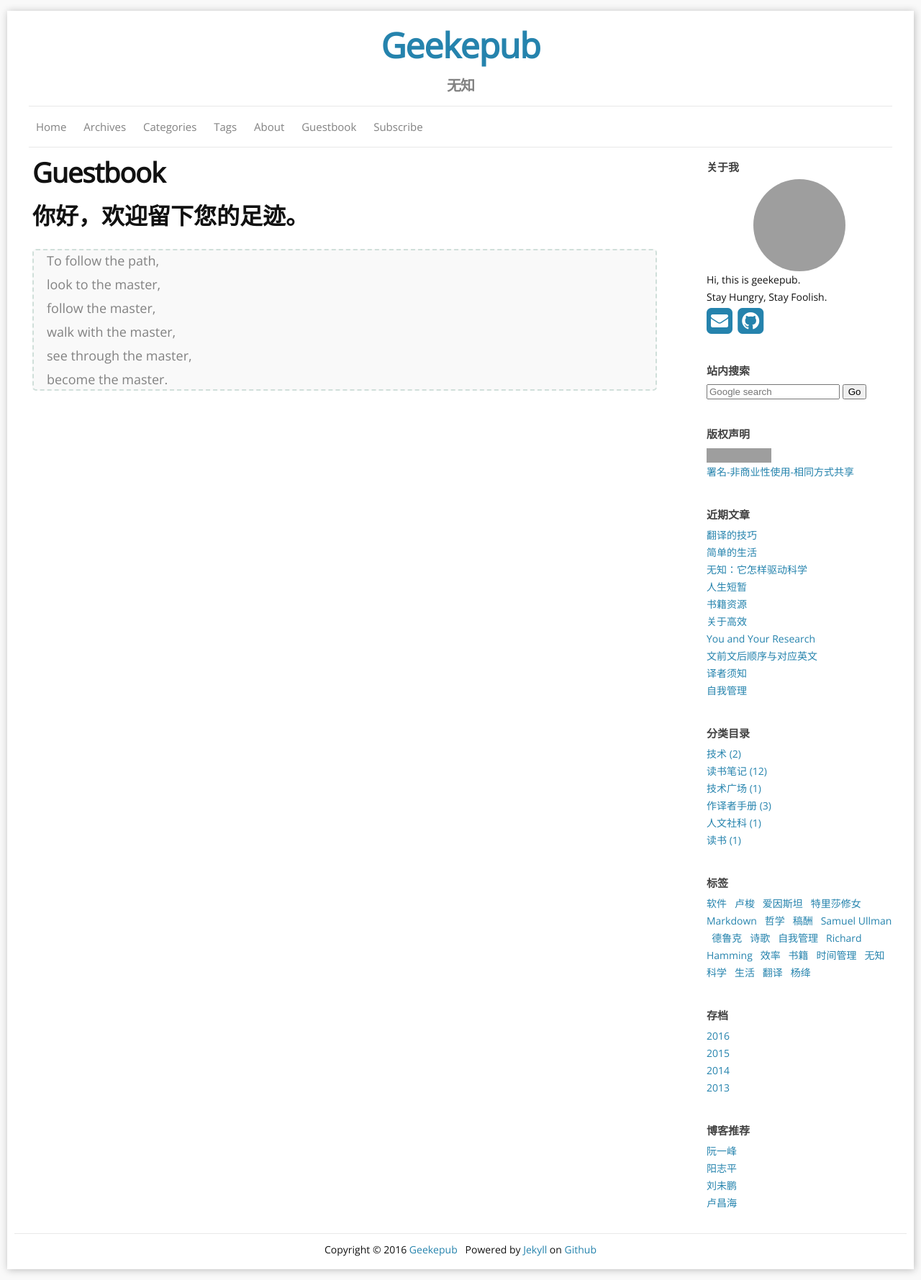
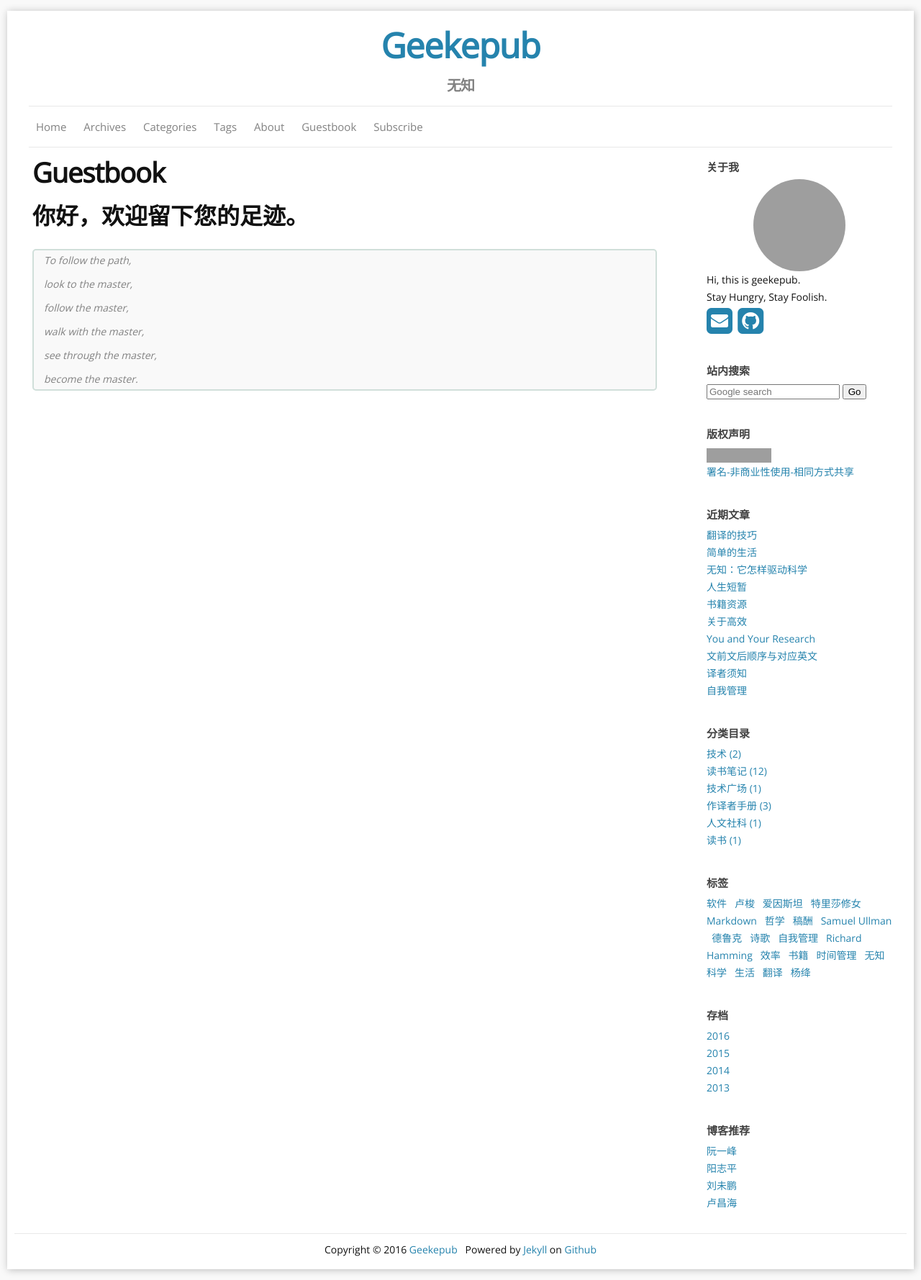
Before and after one commit to geekepub/geekepub.github.io, a Jekyll site: the page built from f_guestbook.md, in a window 1280 px wide. Shown: the whole page at 72% size. Built offline with Jekyll 4.4.1, drawn with Linux system fonts in a browser that asks for light colours; nearby versions of some CDN libraries; comment, search, counter and statistics services are not loaded; grey boxes are pictures that could not be loaded.

Commit message:
Update _base.scss

```diff
--- a/_sass/_base.scss
+++ b/_sass/_base.scss
@@ -141,15 +141,16 @@ a {
 blockquote{
   padding: 0 1em;
   margin: 14px 0;
-  border: 2px dashed #d0dfda;
+  border: 2px solid #d0dfda;
   border-radius: 5px;
   color: $grey-color;
-  font-size: 18px;
+  font-style: italic;
+  font-size: 14px;
   background: #f9f9f9;
 
-  &:hover {
-    color: #454545;
-  }
+  // &:hover {
+  //   color: #454545;
+  // }
 
   > :last-child {
     margin-bottom: 0;
```
